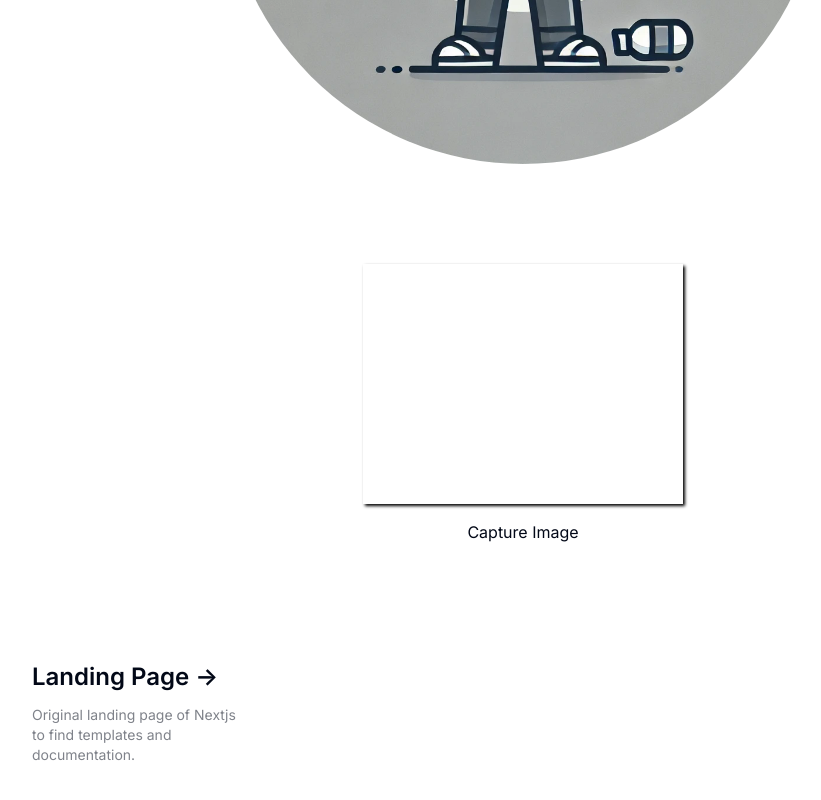
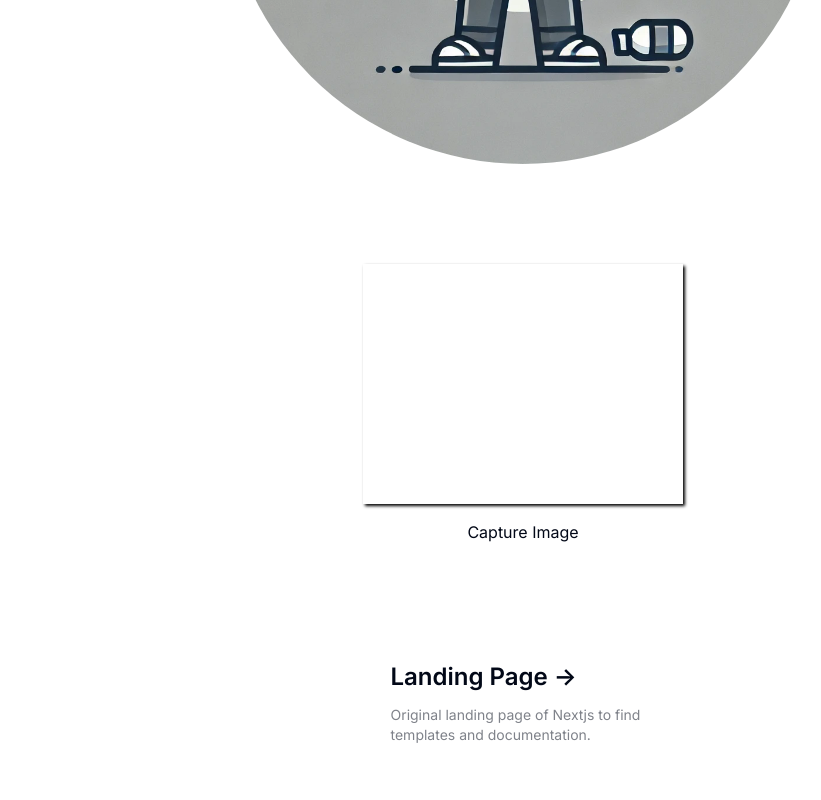
Before and after one commit to amelieangelina/trash-right, a Next.js app in the folder my_app/: page / in a window 1280 px wide. Shown: the part 532-1332 px from the top of the page, without its empty margins (117-938 px from the left). Built offline with nearby package versions, Linux system fonts and the light colour scheme; no server answers.

Commit message:
center landing page

```diff
--- a/my_app/app/page.tsx
+++ b/my_app/app/page.tsx
@@ -3,6 +3,7 @@
 import Image from "next/image";
 import Link from 'next/link';
 import { useEffect, useState, useRef } from 'react';
+
 
 export default function Home() {
 
@@ -139,9 +140,8 @@ export default function Home() {
       </div>
 
 
-
-      <div className="mb-32 grid text-center lg:mb-0 lg:w-full lg:max-w-5xl lg:grid-cols-4 lg:text-left">
-        {/* TODO: replace page  */}
+      <div className="flex justify-center items-center">
+          {/* TODO: replace page */}
           <Link
             href="/landing"
             className="group rounded-lg border border-transparent px-5 py-4 transition-colors hover:border-gray-300 hover:bg-gray-100 hover:dark:border-neutral-700 hover:dark:bg-neutral-800/30"
@@ -159,6 +159,7 @@ export default function Home() {
               Original landing page of Nextjs to find templates and documentation.
             </p>
           </Link>
+
       </div>
 
     </main>
```
Lines whose indentation alone changed are shown as unchanged.
